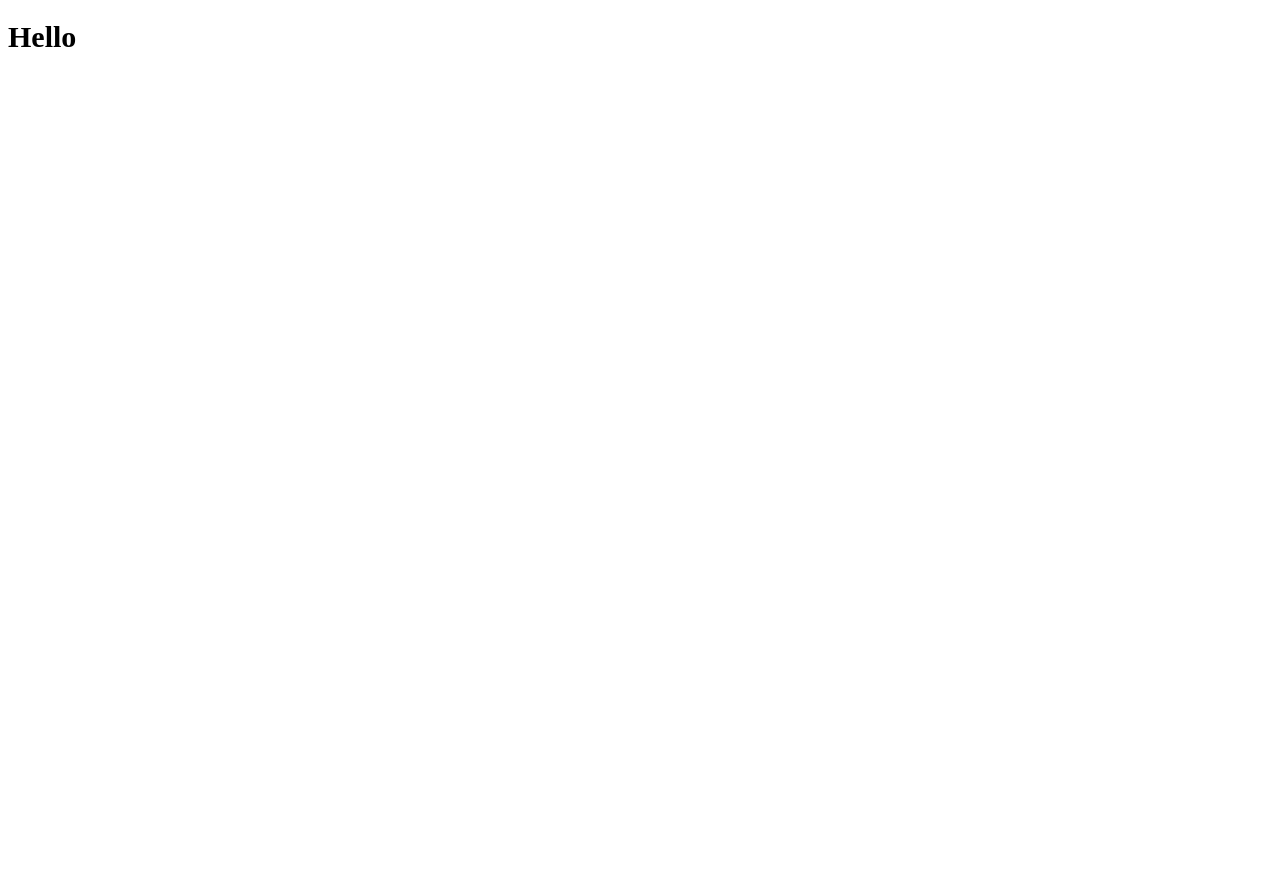
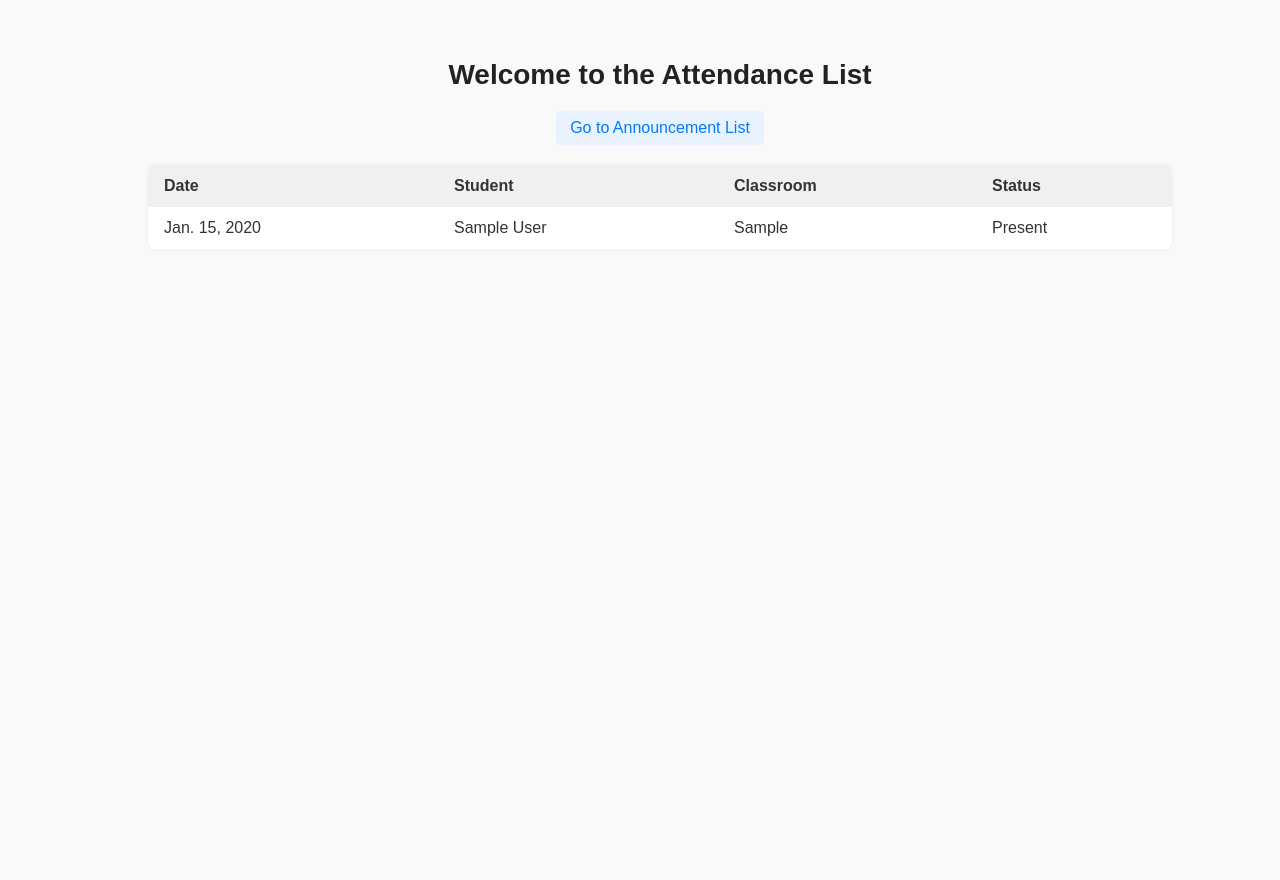
Before and after one commit to KOlivier2119/sms, a Django app: page /attendance/records/ in a window 1280 px wide. Before the commit the page is almost empty. Before the commit the page ends 47 px from the top, so only its background shows below. Run offline with Django 5.2, Linux system fonts and the light colour scheme; tables that the repository leaves empty hold one stand-in row (values such as "Sample post").

Commit message:
feat: changes

```diff
--- a/announcements/views.py
+++ b/announcements/views.py
@@ -5,7 +5,7 @@ from announcements.models import Announcement
 
 def announcements_list(request):
 
-    records = Announcement.objects.select_related('teacher').order_by('-date')
+    records = Announcement.objects.select_related('teacher').order_by('-date_posted')
     return render(request, 'announcements/announcement_list.html', {
         'records': records
     })
--- a/attendance/templates/attendance_list.html
+++ b/attendance/templates/attendance_list.html
@@ -3,9 +3,98 @@
 <head>
     <meta charset="UTF-8">
     <meta name="viewport" content="width=device-width, initial-scale=1.0">
-    <title>Document</title>
+    <title>Attendance List</title>
+    <style>
+        body {
+            width: 100vw;
+            height: 100vh;
+            margin: 0;
+            background: #f9f9f9;
+            font-family: Arial, Helvetica, sans-serif;
+            color: #333;
+            display: flex;
+            flex-direction: column;
+            align-items: center;
+            padding: 40px 20px;
+        }
+
+        h1 {
+            font-size: 28px;
+            margin-bottom: 20px;
+            color: #222;
+        }
+
+        a {
+            text-decoration: none;
+            color: #007bff;
+            background-color: #e9f2ff;
+            padding: 8px 14px;
+            border-radius: 5px;
+            margin-bottom: 20px;
+            display: inline-block;
+            transition: background-color 0.2s ease;
+        }
+
+        a:hover {
+            background-color: #cfe4ff;
+        }
+
+        table {
+            width: 80%;
+            border-collapse: collapse;
+            background: #fff;
+            box-shadow: 0 0 5px rgba(0,0,0,0.05);
+            border-radius: 8px;
+            overflow: hidden;
+        }
+
+        th, td {
+            text-align: left;
+            padding: 12px 16px;
+        }
+
+        thead {
+            background: #f0f0f0;
+        }
+
+        tr:nth-child(even) {
+            background: #fafafa;
+        }
+
+        tr:hover {
+            background: #f5faff;
+        }
+    </style>
 </head>
-<body style="width: 100vw; height: 100vh; background: #fff;">
-    <h1 style="font-size: 30px; color: black;">Hello</h1>
+<body>
+    <h1>Welcome to the Attendance List</h1>
+    <a href="{% url 'announcement_list' %}">Go to Announcement List</a>
+
+    <table>
+        <thead>
+            <tr>
+                <th>Date</th>
+                <th>Student</th>
+                <th>Classroom</th>
+                <th>Status</th>
+            </tr>
+        </thead>
+        <tbody>
+            {% for record in records %}
+            <tr>
+                <td>{{ record.date }}</td>
+                <td>{{ record.student.name }}</td>
+                <td>{{ record.student.classroom }}</td>
+                <td>
+                    {% if record.present %}
+                        Present
+                    {% else %}
+                        Absent
+                    {% endif %}
+                </td>
+            </tr>
+            {% endfor %}
+        </tbody>
+    </table>
 </body>
 </html>
--- a/attendance/views.py
+++ b/attendance/views.py
@@ -8,3 +8,19 @@ def attendance_list(request):
     return render(request, 'attendance_list.html', {
         'records': records
     })
+
+def mark_attendance(request):
+    students = Student.objects.all()
+    date = timezone.now().date()
+
+    if request.method == 'POST':
+        for student in students:
+            is_present = f'student_{student.id}' in request.POST
+            Attendance.objects.update_or_create(
+                student=student,
+                date=date,
+                defaults={'present': is_present}
+            )
+        return redirect('attendance_list')
+
+    return render(request, 'mark_attendance.html')
```
Also changed, not shown: announcements/templates/announcements/announcement_list.html (+11 -0 lines), attendance/templates/mark_attendance.html (added).
